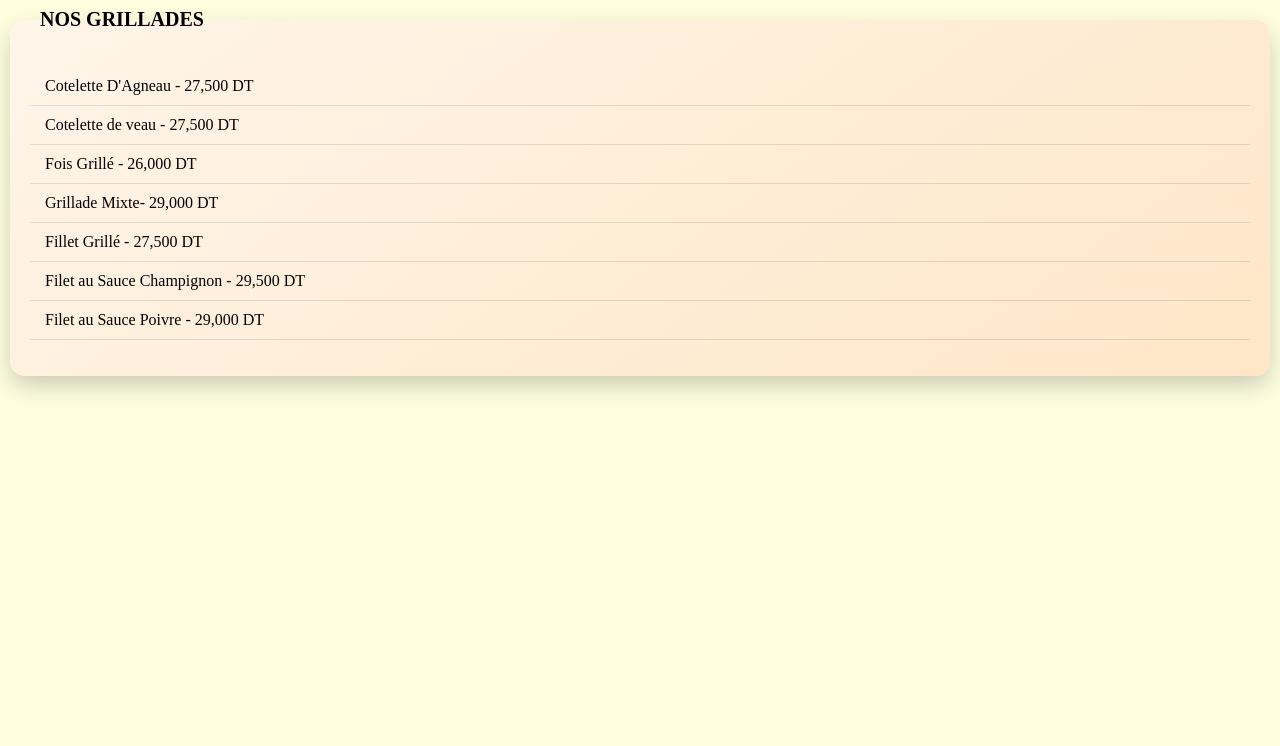
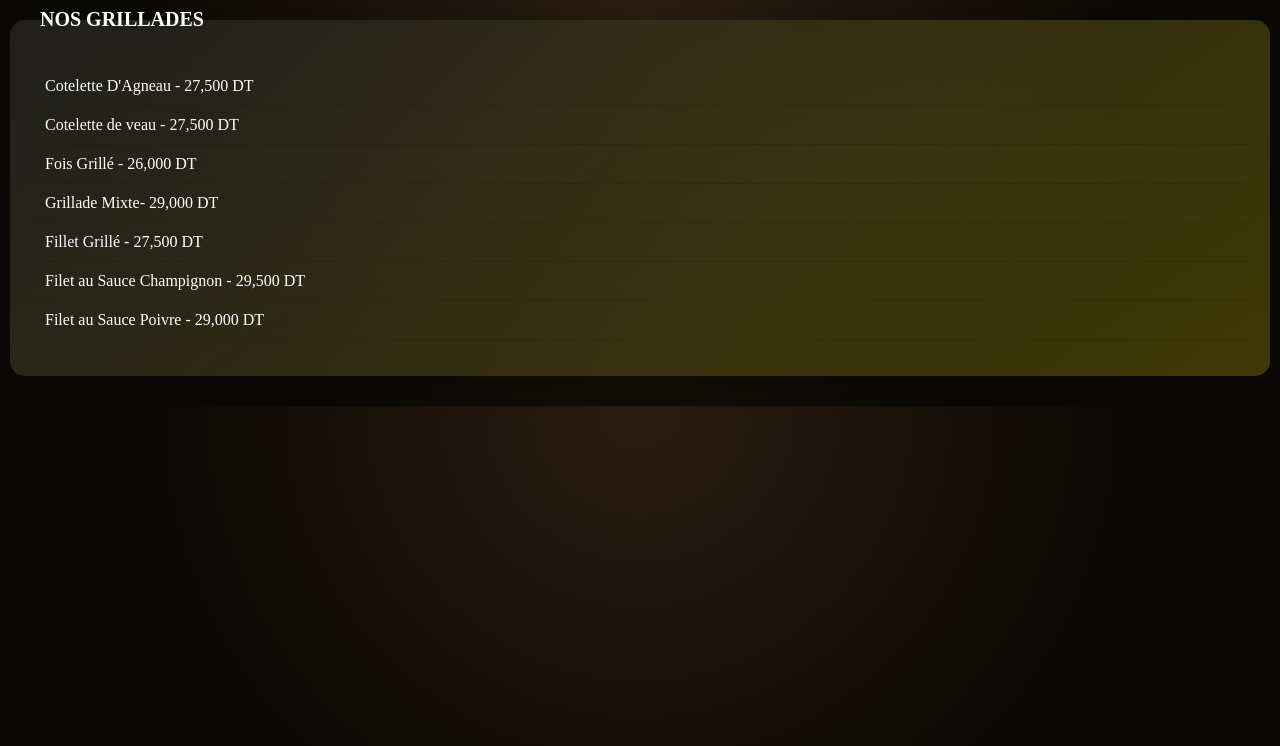
Before and after one commit to bdiraresto-creator/bdira-restoo, a plain HTML site: page index4.html in a window 1280 px wide. Drawn offline with Linux system fonts and the light colour scheme.

Commit message:
Update index4.html

```diff
--- a/index4.html
+++ b/index4.html
@@ -18,20 +18,20 @@
       <li>Filet au Sauce Poivre - 29,000 DT</li>
     </ul>
     </fieldset>
-    <style>
-      .menu-section{
+      <style>
+    .menu-section{
   border:2px solid var(--main);
   border-radius:15px;
   padding:20px;
   margin-bottom:30px;
-  background:linear-gradient(145deg, #fff5e9, #ffe6c7);
+  background:linear-gradient(145deg, #201f1e, #92880062);
   box-shadow:0 10px 25px rgba(0,0,0,0.2);
   transition:all 0.4s ease, transform 0.4s ease;
 }
 .menu-section:hover{
   transform:scale(1.03) translateY(-5px);
   box-shadow:0 18px 40px rgba(0,0,0,0.35);
-  background:linear-gradient(120deg,#ffd19c,#ffe6c7);
+  background:linear-gradient(120deg,#1f1c19,#e3ca07);
 }
 .menu-section legend{
   padding:0 10px;
@@ -50,11 +50,13 @@
 }
 .menu-section ul li:hover{
   transform:scale(1.05);
-  color:#d35400;
+  color:#000000;
 }
 body{
-  background-color: lightyellow;
+  background:radial-gradient(circle at top,#2a1c10,#0b0906 65%);
+  color:#fff;
+  overflow-x:hidden;
 }
-    </style>
+  </style>
 </body>
 </html>
```
